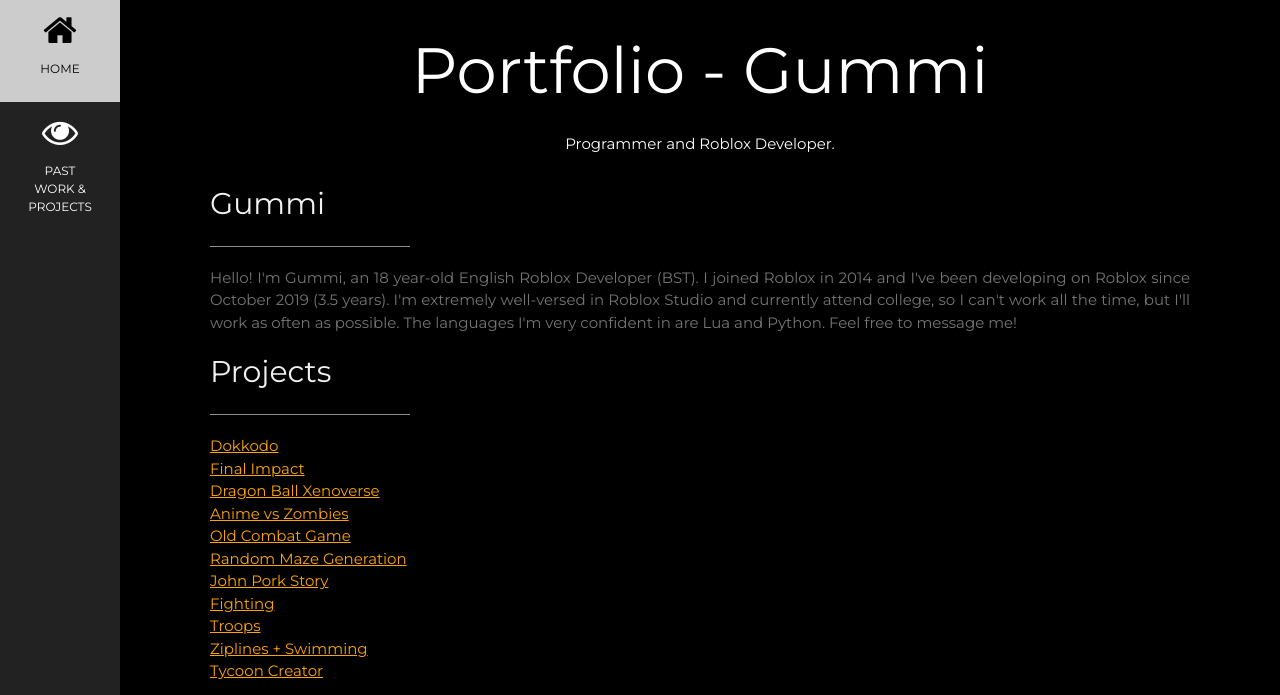
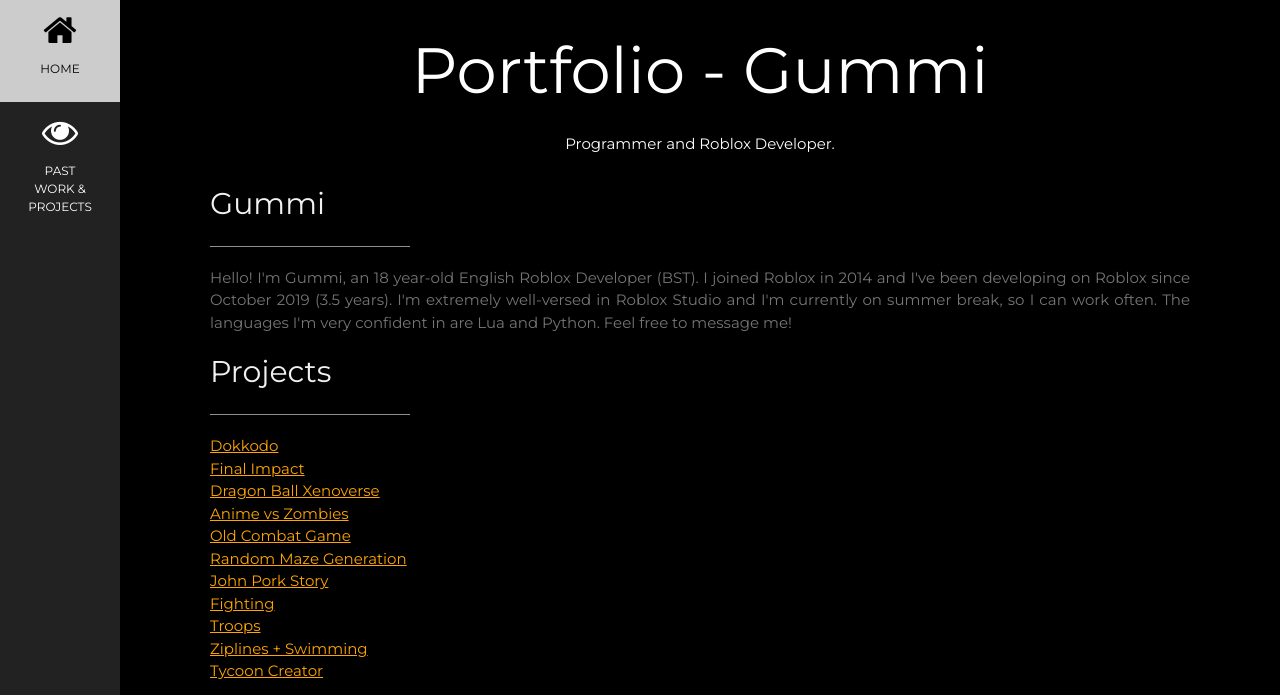
Before and after one commit to ggGummi/Gummi-Portfolio, a plain HTML site: page index.html in a window 1280 px wide. Shown: the top 695 px of the page. Drawn offline with nearby package versions, Linux system fonts and the light colour scheme.

Commit message:
Update index.html

```diff
--- a/index.html
+++ b/index.html
@@ -57,7 +57,7 @@ img {
     <hr style="width:200px" class="w3-opacity">
     <p>
       Hello! I'm Gummi, an 18 year-old English Roblox Developer (BST). I joined Roblox in 2014 and I've been developing on Roblox since October 2019 (3.5 years).
-      I'm extremely well-versed in Roblox Studio and currently attend college, so I can't work all the time, but I'll work as often as possible.
+      I'm extremely well-versed in Roblox Studio and I'm currently on summer break, so I can work often.
       The languages I'm very confident in are Lua and Python. Feel free to message me!
     </p>
     <!--...
```
